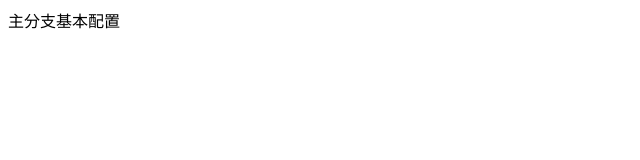
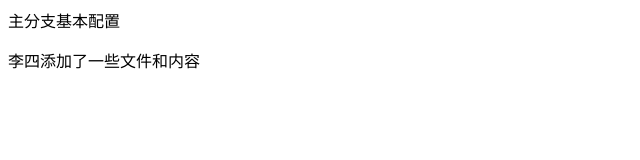
Before and after one commit to zln1837043024/dome, a plain HTML site: page index.html in a window 1280 px wide. Shown: the whole page, without its empty margins (0-640 px from the left). Drawn offline with Linux system fonts and the light colour scheme.

Commit message:
李四添加功能

```diff
--- a/index.html
+++ b/index.html
@@ -10,5 +10,6 @@
     <div>
         主分支基本配置
     </div>
+    <p>李四添加了一些文件和内容</p>
 </body>
 </html>
```
Also changed, not shown: banner.js (added).
